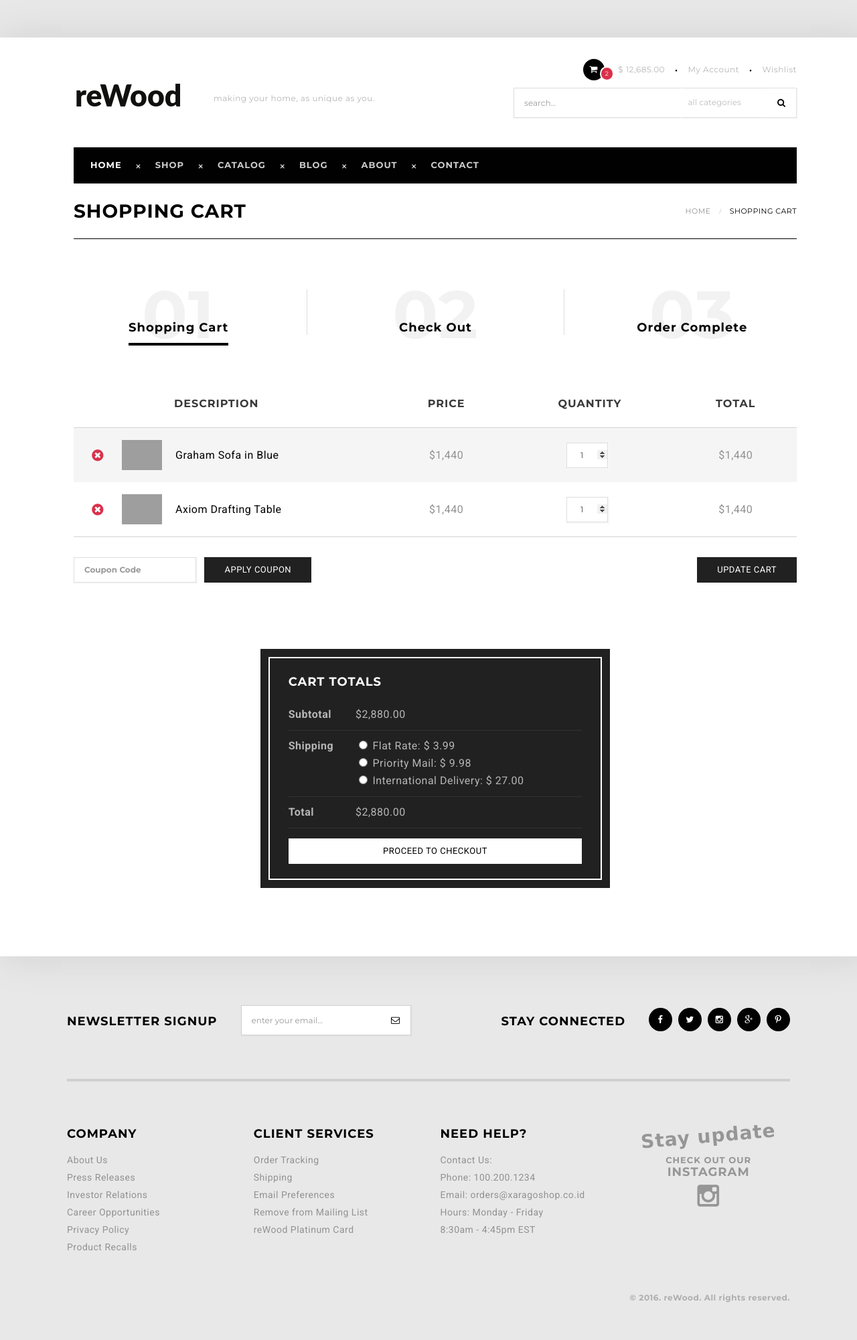
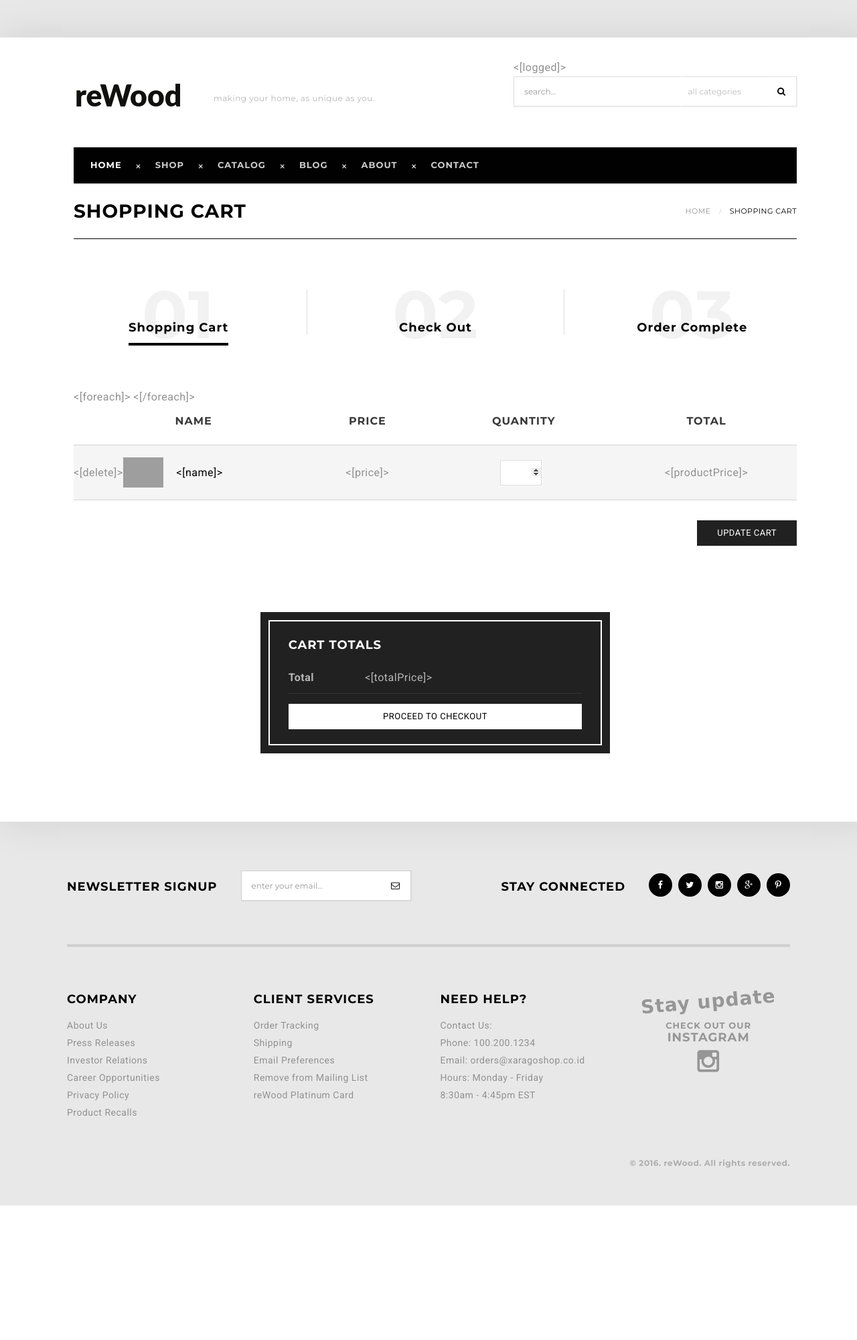
Before and after one commit to LorencMarkja/ReWood, a PHP site: page /dtml/shopping-cart.html in a window 1280 px wide. Shown: the whole page at 67% size. After the commit the page ends 1800 px from the top, so only its background shows below. Run offline with PHP 8.4, Linux system fonts and the light colour scheme; lists and menus that the app fills with data are empty; some web fonts are replaced; grey boxes are pictures that could not be loaded.

Commit message:
Fix register input, aggiunta cart.php e shpping-cart.html

```diff
--- a/dtml/css/style.css
+++ b/dtml/css/style.css
@@ -220,6 +220,7 @@ aside ul.idz-product-widget li a:after {
 .uk-form textarea,
 .uk-form input:not([type]),
 .uk-form input[type="text"],
+.uk-form input[type="email"],
 .uk-form input[type="password"],
 .uk-form input[type="datetime"],
 .uk-form input[type="datetime-local"],
@@ -3967,9 +3968,11 @@ ul.order-complete li strong {
 
 #login-account .uk-form-icon,
 #login-account input[type="text"],
+#login-account input[type="email"],
 #login-account input[type="password"],
 #register-account .uk-form-icon,
 #register-account input[type="text"],
+#register-account input[type="email"],
 #register-account input[type="password"] {
     width: 100%
 }
@@ -3990,7 +3993,9 @@ ul.order-complete li strong {
 
 #login-account input[type="text"],
 #login-account input[type="password"],
+#login-account input[type="email"],
 #register-account input[type="password"],
+#register-account input[type="email"],
 #register-account input[type="text"] {
     height: 45px;
     margin-bottom: 20px;
--- a/dtml/shopping-cart.html
+++ b/dtml/shopping-cart.html
@@ -15,9 +15,9 @@
     <link href="https://fonts.googleapis.com/css?family=Montserrat:400,700" rel="stylesheet" type="text/css">
     <link href="https://fonts.googleapis.com/css?family=Damion" rel="stylesheet" type="text/css">
     <!-- CSS -->
-    <link rel="stylesheet" href="css/uikit.css">
-    <link rel="stylesheet" href="css/style.css">
-    <link rel="stylesheet" href="css/components/small-icon.css">
+    <link rel="stylesheet" href="dtml/css/uikit.css">
+    <link rel="stylesheet" href="dtml/css/style.css">
+    <link rel="stylesheet" href="dtml/css/components/small-icon.css">
 </head>
 
 <body>
@@ -39,57 +39,23 @@
                         <div class="uk-width-1-2 uk-width-medium-1-1 uk-width-small-1-1">
                             <!-- top info begin -->
                             <div class="idz-header-list">
-                                <ul class="uk-list uk-align-right">
-                                    <li class="idz-mini-info">
-                                        <div class="uk-button-dropdown" data-uk-dropdown>
-                                            <a href=""><span class="uk-icon-button uk-icon-shopping-cart"></span><div class="uk-badge uk-badge-notification uk-badge-danger">2</div>$ 12,685.00</a>
-                                            <div class="uk-dropdown uk-dropdown-center">
-                                                <ul class="uk-nav uk-nav-dropdown idz-product-widget">
-                                                    <li class="uk-text-truncate">
-                                                        <a href="product-page.html">
-                                                            <img src="images/product-images/product_thumb1a.jpg" alt="">
-                                                            <p>Graham Sofa in Blue</p>
-                                                        </a>
-                                                        <span>1 x $ 1,440.00</span>
-                                                    </li>
-                                                    <li class="uk-text-truncate">
-                                                        <a href="product-page.html">
-                                                            <img src="images/product-images/product_thumb2.jpg" alt="">
-                                                            <p>Zahra Armchair</p>
-                                                        </a>
-                                                        <span>1 x $ 1,440.00</span>
-                                                    </li>
-                                                    <li class="subtotal-price">
-                                                        <h6>Subtotal : $ 12,685.00</h6>
-                                                    </li>
-                                                    <li>
-                                                        <a href="shopping-cart.html" class="uk-button uk-button-mini idz-button-white uk-width-1-2">View cart</a>
-                                                        <a href="checkout.html" class="uk-button uk-button-mini idz-button-white uk-width-1-2">Checkout</a>
-                                                    </li>
-                                                </ul>
-                                            </div>
-                                        </div>
-                                    </li>
-                                    <li>
-                                        <a href="login.html">My Account</a>
-                                    </li>
-                                    <li>
-                                        <a href="wishlist.html">Wishlist</a>
-                                    </li>
-                                </ul>
-                                <form id="header-search" class="uk-form uk-hidden-medium uk-hidden-small">
+                                <[logged]>
+
+                                <form name="header-search" id="header-search" action ="search.php" method="get" class="uk-form uk-hidden-medium uk-hidden-small">
                                     <fieldset>
-                                        <input type="text" placeholder="search...">
-                                        <select>
-                                            <option>all categories</option>
-                                            <option>new arrivals</option>
-                                            <option>furniture</option>
-                                            <option>living room</option>
-                                            <option>dining room</option>
-                                            <option>bedroom</option>
-                                            <option>accessories</option>
+                                        <input type="text" name = "search_text" placeholder="search...">
+                                        <select name = "category_id">
+                                            <option value="7">all categories</option>
+                                            <option value="3">bedroom</option>
+                                            <option value="5">decor</option>
+                                            <option value="1">chairs</option>
+                                            <option value="4">living room</option>
+                                            <option value="6">office</option>
+                                            <option value="2">tables</option>
                                         </select>
-                                        <button class="uk-button uk-icon-search"></button>
+
+                                        <button type="submit" id="search-button" class="uk-button uk-icon-search"></button>
+
                                     </fieldset>
                                 </form>
                             </div>
@@ -121,7 +87,7 @@
                                                             <li>
                                                                 <h5>Commerce</h5>
                                                             </li>
-                                                            <li><a href="wishlist.html">Wishlist Page</a></li>
+                                                            <li><a href="wishlist.php">Wishlist Page</a></li>
                                                             <li><a href="shopping-cart.html">View Cart page</a></li>
                                                             <li><a href="checkout.html">Checkout Page</a></li>
                                                             <li><a href="order-complete.html">Complete Page</a></li>
@@ -213,52 +179,36 @@
                                 <tr>
                                     <th class="cart-width-40 uk-hidden-small"></th>
                                     <th class="uk-hidden-small"></th>
-                                    <th class="product-name">Description</th>
+                                    <th class="product-name">Name</th>
                                     <th class="uk-hidden-small">Price</th>
                                     <th class="uk-hidden-small">Quantity</th>
                                     <th>Total</th>
                                 </tr>
                             </thead>
                             <tbody>
+                                <[foreach]>
                                 <tr>
                                     <td class="uk-hidden-small">
-                                        <a href="" class="uk-icon-button uk-icon-times-circle"></a>
+                                        <[delete]>
                                     </td>
-                                    <td class="product-img uk-hidden-small"><img src="images/product-images/product_thumb1a.jpg" alt=""></td>
-                                    <td class="product-name"><a href="">Graham Sofa in Blue</a></td>
-                                    <td class="uk-hidden-small">$1,440</td>
+                                    <td class="product-img uk-hidden-small"><img src="dtml/images/product-images/<[image]>" alt=""></td>
+                                    <td class="product-name"><a href="product-page.php?name=<[name]>"><[name]></a></td>
+                                    <td class="uk-hidden-small"><[price]></td>
+
                                     <td class="uk-hidden-small">
                                         <form class="uk-form">
-                                            <input type="number" id="quantity-value1" min="0" value="1">
+                                            <input type="number" id="quantity-value1" min="0" value="<[quantity]>">
                                         </form>
                                     </td>
-                                    <td>$1,440</td>
+                                    <td><[productPrice]></td>
                                 </tr>
-                                <tr>
-                                    <td class="uk-hidden-small">
-                                        <a href="" class="uk-icon-button uk-icon-times-circle"></a>
-                                    </td>
-                                    <td class="product-img uk-hidden-small"><img src="images/product-images/product_thumb2.jpg" alt=""></td>
-                                    <td class="product-name"><a href="">Axiom Drafting Table</a></td>
-                                    <td class="uk-hidden-small">$1,440</td>
-                                    <td class="uk-hidden-small">
-                                        <form class="uk-form">
-                                            <input type="number" id="quantity-value2" min="0" value="1">
-                                        </form>
-                                    </td>
-                                    <td>$1,440</td>
-                                </tr>
+                                <[/foreach]>
                             </tbody>
                         </table>
                         <table id="cart-table-bottom" class="uk-table">
                             <tr>
                                 <th>
-                                    <form action="#" method="get" class="uk-form apply-coupon">
-                                        <fieldset>
-                                            <input type="text" placeholder="Coupon Code">
-                                            <a href="#" class="uk-button uk-button-small idz-button-grey uk-margin-small-top">Apply Coupon</a>
-                                        </fieldset>
-                                    </form>
+
                                     <div class="update-cart-btn uk-hidden-small">
                                         <a href="#" class="uk-button uk-button-small idz-button-grey uk-margin-small-top">Update Cart</a>
                                     </div>
@@ -273,27 +223,8 @@
                             <h4 class="uk-text-contrast">Cart Totals</h4>
                             <table id="cart-table-total" class="uk-table">
                                 <tr>
-                                    <th>Subtotal</th>
-                                    <td>$2,880.00</td>
-                                </tr>
-                                <tr>
-                                    <th>Shipping</th>
-                                    <td>
-                                        <div class="uk-form-controls">
-                                            <label>
-                                                <input type="radio" name="radio"> Flat Rate: $ 3.99</label>
-                                            <br/>
-                                            <label>
-                                                <input type="radio" name="radio"> Priority Mail: $ 9.98</label>
-                                            <br/>
-                                            <label>
-                                                <input type="radio" name="radio"> International Delivery: $ 27.00</label>
-                                        </div>
-                                    </td>
-                                </tr>
-                                <tr>
                                     <th>Total</th>
-                                    <td>$2,880.00</td>
+                                    <td><[totalPrice]></td>
                                 </tr>
                             </table>
                             <a href="checkout.html" class="uk-button uk-button-small idz-button-white uk-width-1-1">Proceed to Checkout</a>
--- a/index.php
+++ b/index.php
@@ -35,5 +35,9 @@
         $main->setContent("img_last", "<img src='dtml/images/product-images/$img_name' alt='product image'>");
     };
 
+    $_SESSION['username']= $username;
+    $_SESSION['id_user']= $id_user;
+    $_SESSION['cart']= $id_cart;
+
     $main->close();
 ?>
```
Also changed, not shown: other parts of dtml/shopping-cart.html (+12 -12 lines), cart.php (added, +33 -0 lines), dtml/index.html (+8 -8 lines), dtml/login.html (+8 -8 lines), include/isLogged.inc.php (+11 -1 lines), logout.php (added, +7 -0 lines).
